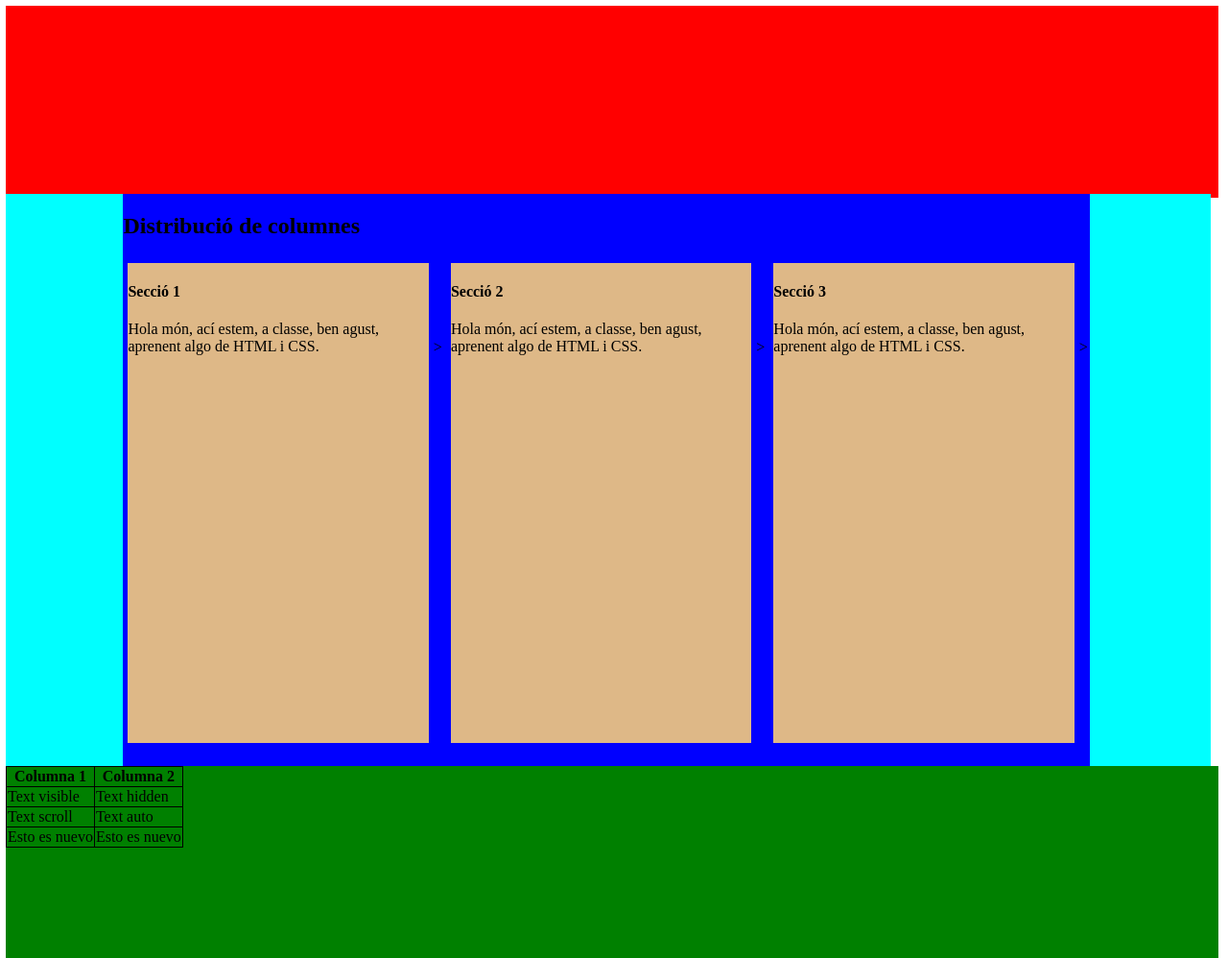
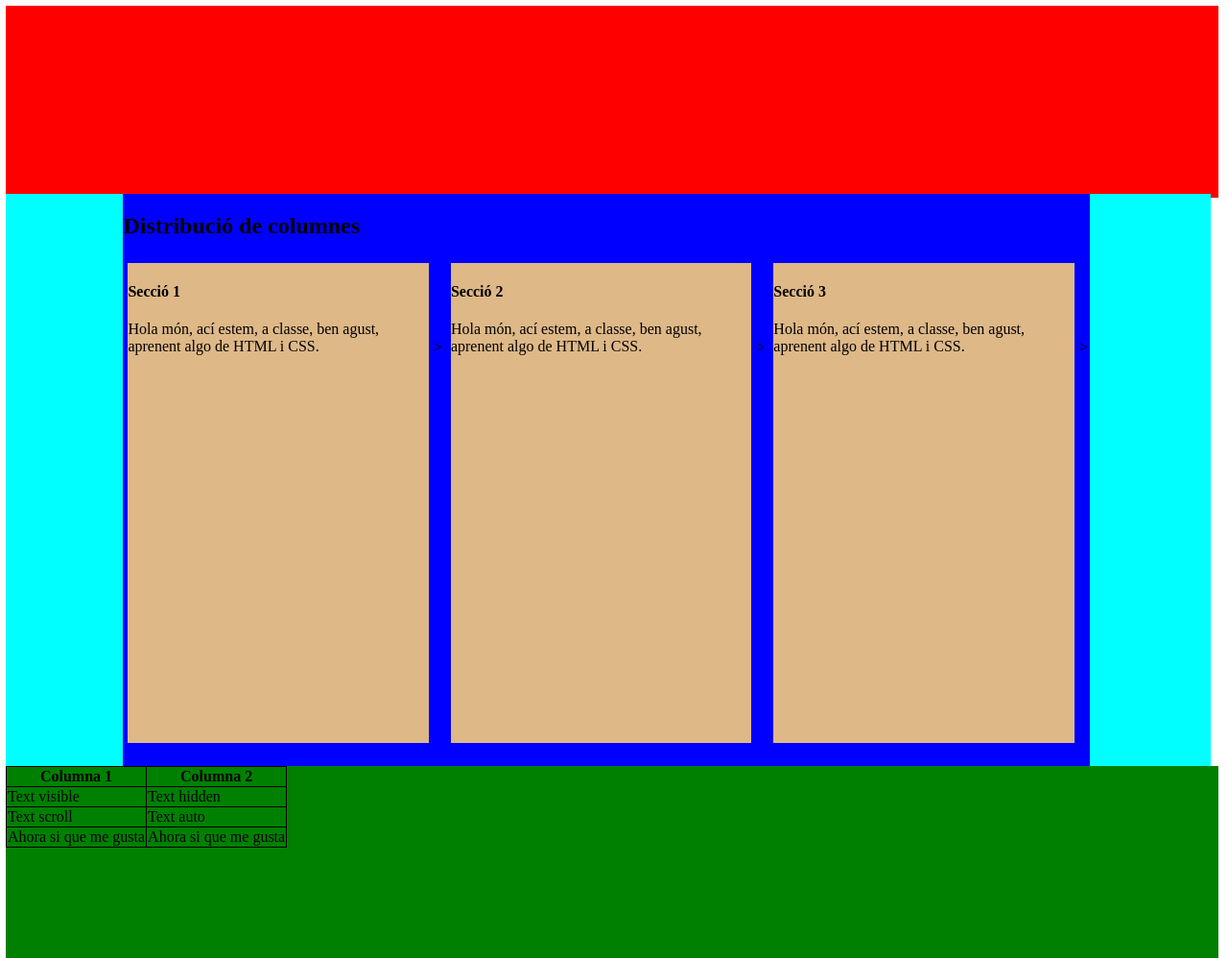
Before and after one commit to PauSubdelegado/trabajoGitHub, a plain HTML site: page index.html in a window 1280 px wide. Shown: the whole page at 96% size. Drawn offline with Linux system fonts and the light colour scheme.

Commit message:
Corrección del contenido en index.html

```diff
--- a/index.html
+++ b/index.html
@@ -44,8 +44,8 @@
                 <td>Text auto</td>
             </tr>
             <tr>
-                <td>Esto es nuevo</td>
-                <td>Esto es nuevo</td>
+                <td>Ahora si que me gusta</td>
+                <td>Ahora si que me gusta</td>
             </tr>
         </table>
     </footer>
```
